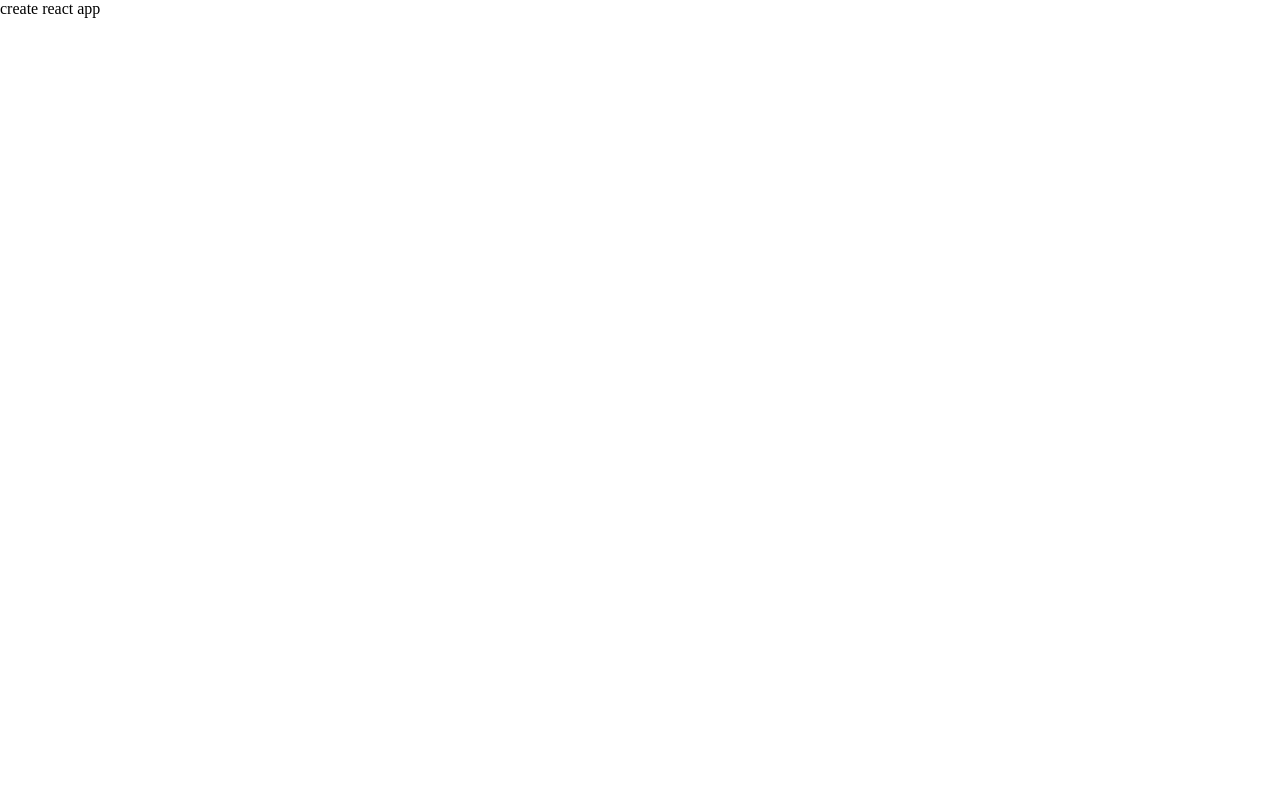
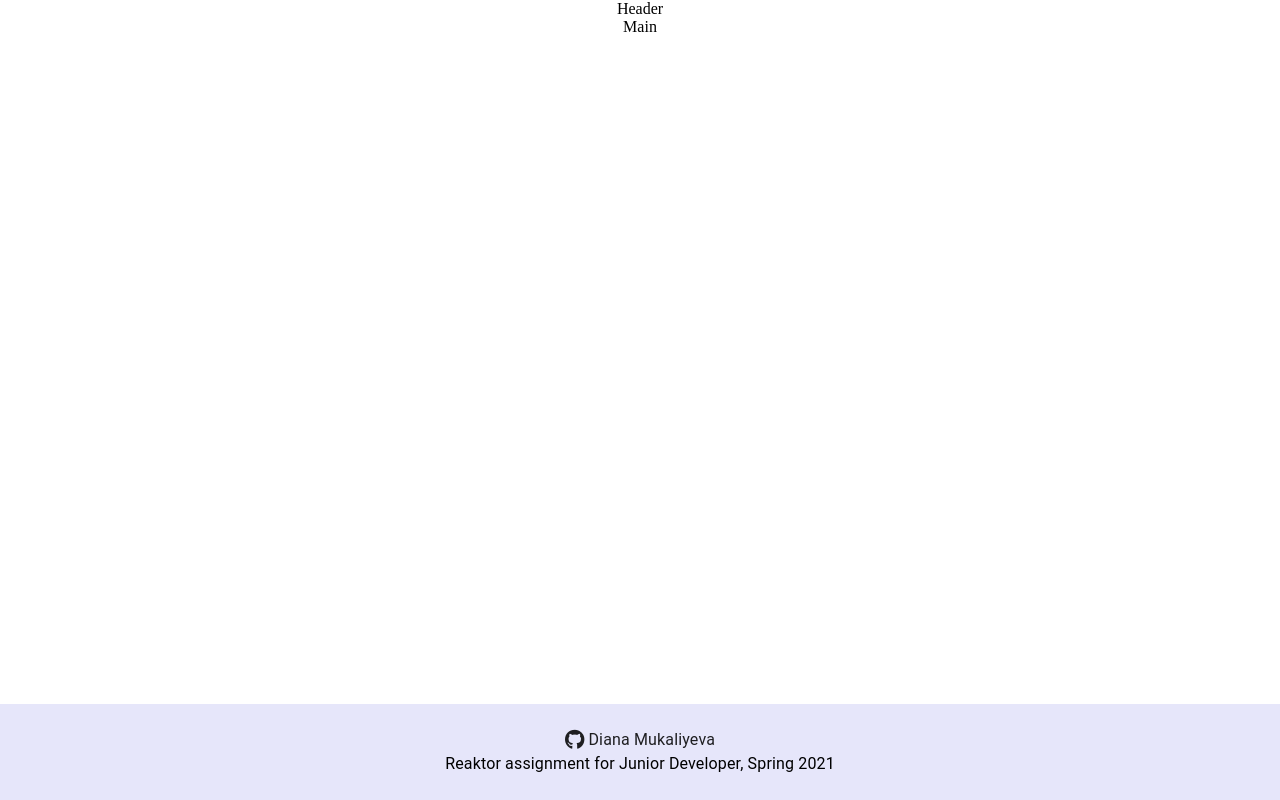
Before and after one commit to DianaMukaliyeva/warehouse, a React (Create React App) app: page / in a window 1280 px wide. Built offline with nearby package versions, Linux system fonts and the light colour scheme; the HTML template or start-up script is replaced by a standard one.

Commit message:
build: :construction: add footer

```diff
--- a/src/App.js
+++ b/src/App.js
@@ -1,5 +1,21 @@
+import Box from '@material-ui/core/Box';
+import Header from './components/Header';
+import Main from './components/Main';
+import Footer from './components/Footer';
+
 const App = () => {
-  return <div>create react app</div>;
+  return (
+    <Box
+      textAlign="center"
+      display="flex"
+      flexDirection="column"
+      minHeight="100vh"
+      position="relative">
+      <Header />
+      <Main />
+      <Footer />
+    </Box>
+  );
 };
 
 export default App;
--- /dev/null
+++ b/src/components/Footer.js
@@ -0,0 +1,20 @@
+import React from 'react';
+import { Typography, Box, Link } from '@material-ui/core';
+
+const Footer = () => {
+  return (
+    <Box bgcolor="lavender" p={3}>
+      <Link
+        color="textPrimary"
+        href="https://github.com/DianaMukaliyeva"
+        rel="noreferrer"
+        target="_blank">
+        <i class="fab fa-github fa-lg"></i>
+        <Typography component="span"> Diana Mukaliyeva</Typography>
+      </Link>
+      <Typography component="div">Reaktor assignment for Junior Developer, Spring 2021</Typography>
+    </Box>
+  );
+};
+
+export default Footer;
--- /dev/null
+++ b/src/components/Header.js
@@ -0,0 +1,5 @@
+const Header = () => {
+  return <div>Header</div>;
+};
+
+export default Header;
--- /dev/null
+++ b/src/components/Main.js
@@ -0,0 +1,7 @@
+import Box from '@material-ui/core/Box';
+
+const Main = () => {
+  return <Box flexGrow={1}>Main</Box>;
+};
+
+export default Main;
```
